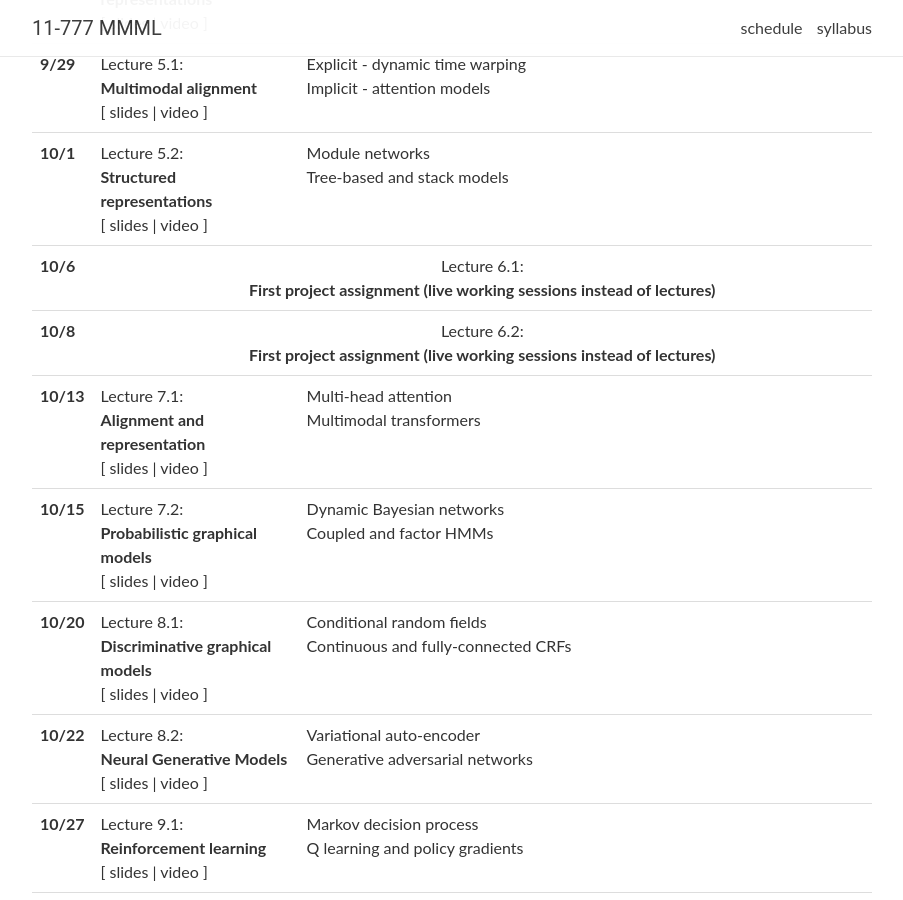
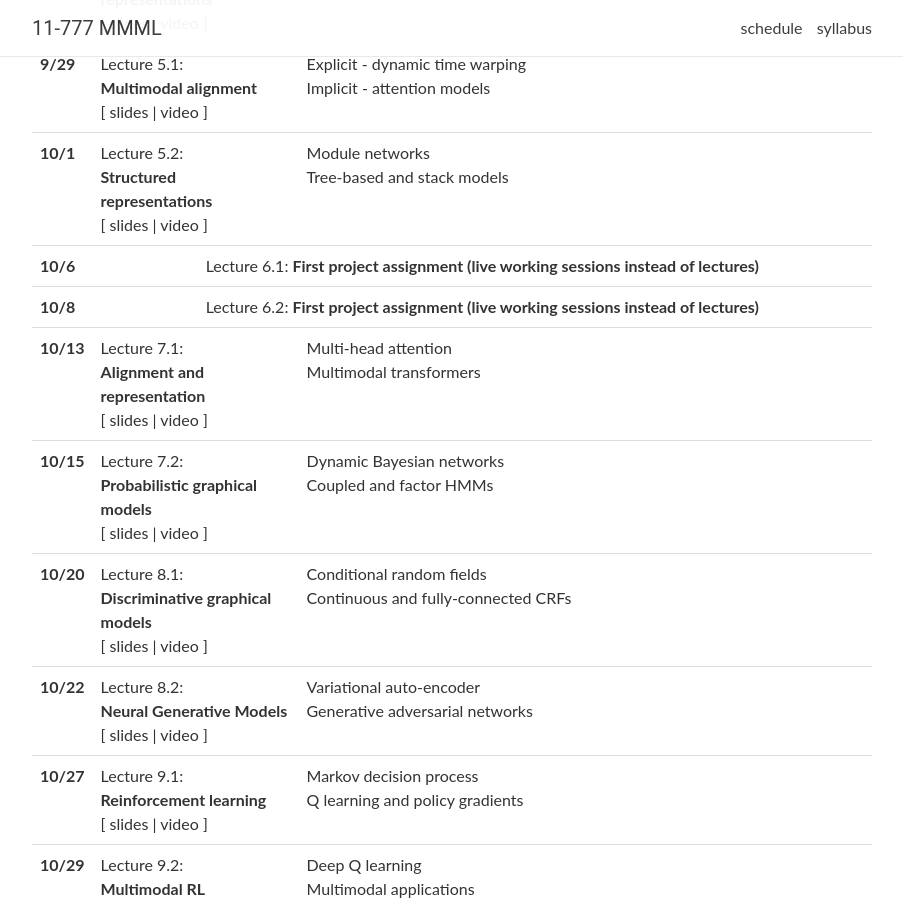
Before and after one commit to CMU-MultiComp-Lab/mmml-course, a Jekyll site: the page built from _pages/schedule.md, in a window 1280 px wide and 900 px high, scrolled down 1050 px. Shown: the whole window, without its empty margins (188-1091 px from the left). Built offline with Jekyll 4.4.1, drawn with Linux system fonts in a browser that asks for light colours; nearby versions of some CDN libraries; comment, search, counter and statistics services are not loaded.

```diff
--- a/_data/lectures.yml
+++ b/_data/lectures.yml
@@ -120,7 +120,7 @@
 
 - date: 10/6
   title: >
-    Lecture 6.1: <br/>
+    Lecture 6.1:
     <strong>First project assignment (live working sessions instead of lectures)</strong>
   slides:
   video:
@@ -130,7 +130,7 @@
 
 - date: 10/8
   title: >
-    Lecture 6.2: <br/>
+    Lecture 6.2:
     <strong>First project assignment (live working sessions instead of lectures)</strong>
   slides:
   video:
```
